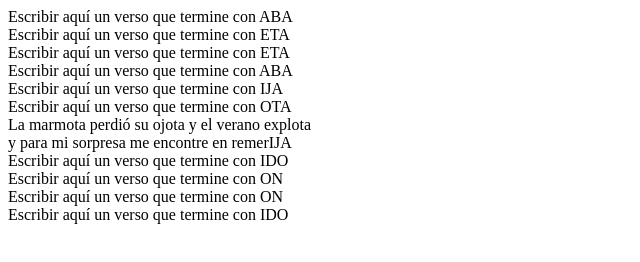
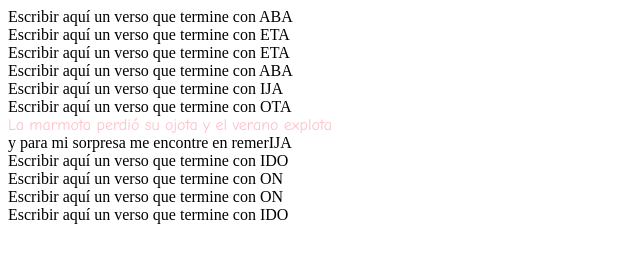
Before and after one commit to Aerolab/taller_git_1_ejercicio, a plain HTML site: page index.html in a window 1280 px wide. Shown: the whole page, without its empty margins (0-640 px from the left). Drawn offline with Linux system fonts and the light colour scheme.

Commit message:
un poquito de estilo

```diff
--- a/index.html
+++ b/index.html
@@ -4,7 +4,14 @@
 	<title>Poema cadaver exquisito</title>
 	<meta http-equiv="Content-Type" content="text/html; charset=utf-8"/>
 </head>
+<style>
+#verso_equipo_7 {
+	font-family: "Comic Sans MS", cursive, sans-serif;
+	color: pink;
+}
+</style>
 <body>
+
 
   <div id="verso_equipo_1">
     Escribir aquí un verso que termine con ABA
```
